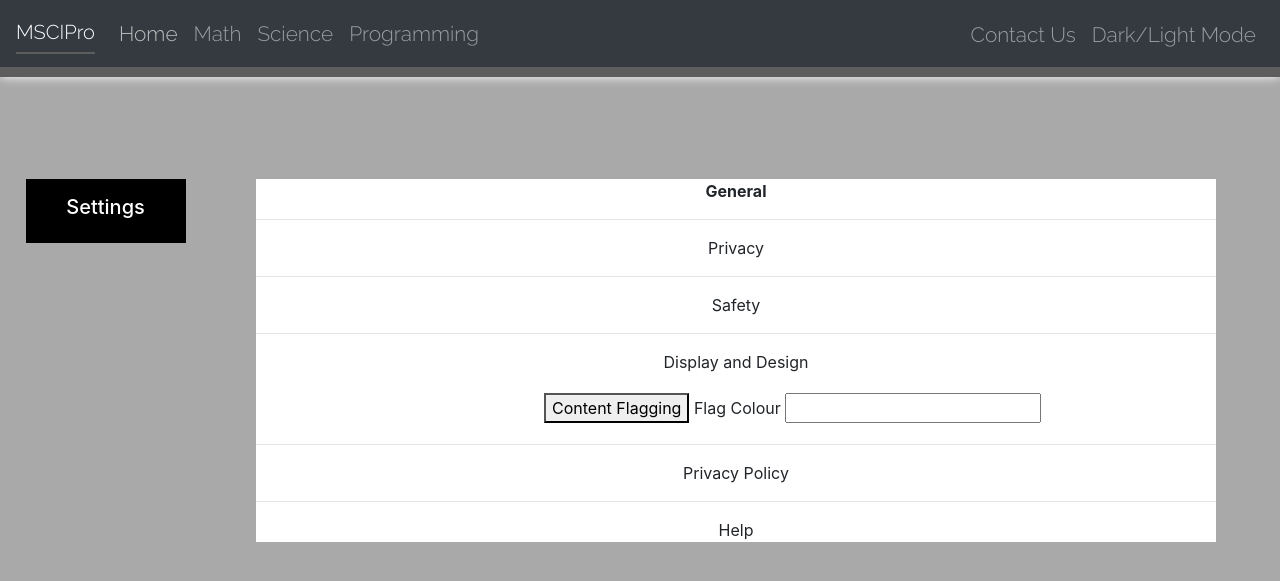
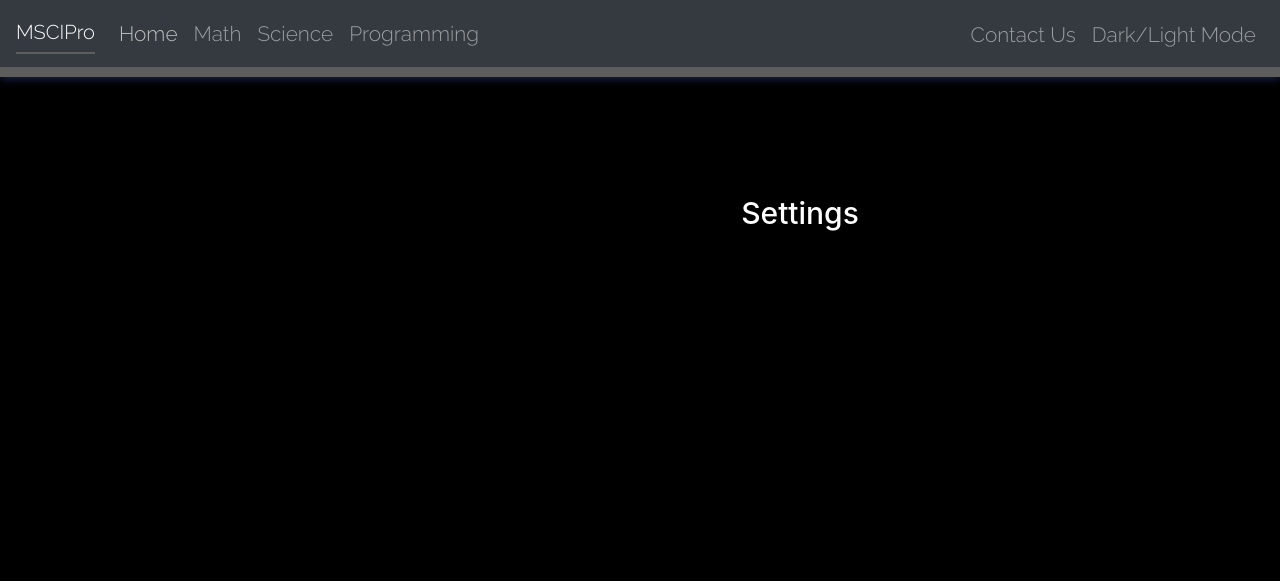
Before and after one commit to Ritesh-Sivanathan/mscipro, a Flask app: page /settings in a window 1280 px wide. Shown: the top 581 px of the page. Run offline with Flask 3, Linux system fonts and the light colour scheme.

Commit message:
flagging disable/enable, settings page, homepage rework in prog

```diff
--- a/Homepage/static/Main Pages Styling/basestyling.css
+++ b/Homepage/static/Main Pages Styling/basestyling.css
@@ -30,13 +30,12 @@ nav {
 .navbar {
   border-bottom: 10px solid rgb(93, 93, 93);
   background-color: black;
-  box-shadow: 0 0 10px rgb(255, 255, 255);
+  box-shadow: 0 0 10px #253372;
 }
 
 .navbar-brand {
   text-align:center;
   border-bottom: 2px solid rgb(93, 93, 93);
-  box-shadow:0, 0, 20px pink;
 }
 
 .navbar-toggler {
--- a/Homepage/templates/Client/settings.html
+++ b/Homepage/templates/Client/settings.html
@@ -5,7 +5,7 @@
 <style>
 
 html, body {
-    background-color: darkgrey;
+    background-color: black;
 }
 
 a:hover {
@@ -20,11 +20,12 @@ a {
 .settings-sidebar {
     width:10em;
     height:500%;
-    margin-left:2%;
     margin-top:8%;
     background-color:black;
     color:white;
     text-align:center;
+    float:center;
+    margin-left:45em;
     padding:1em;
 }
 
@@ -44,7 +45,7 @@ a {
 .settings-display {
     width:75%;
     height:90%;
-    background-color:white;
+    background-color:grey;
     float:right;
     margin-right:5%;
     margin-top:-5%;
@@ -62,47 +63,36 @@ a {
     margin-top:2%;
 }
 
+.flagging-system {
+    display:none;
+}
+
 </style>
 
 <div class="settings-ui">
 
     <div class="settings-sidebar">
-        <div class="settings-sidebar-content"> <a id="settings-dropdown-pressed"> <h5> Settings </h5> </a>
+        <div class="settings-sidebar-content"> <a id="settings-dropdown-pressed"> <h5 style="font-size:30px;"> Settings </h5> </a>
             <div class="settings-dropdown">
-                <div class="general-settings"> <a href="#"> <center> General </center> </a> </div>
+                <div class="general-settings"> <a href="#"> <center> General </center> </a>
+                    <div class="general-display">
+
+                    </div>
+                </div>
                 <div class="privacy-settings"> <a href="#"> <center> Privacy </center> </a> </div>
                 <div class="safety-settings"> <a href="#"> <center> Safety </center> </a> </div>
-                <div class="display-design-settings"> <a href="#"> <center> Display and Design </center> </a> </div>
-                <div class="policy-settings"> <a href="#"> <center> Privacy Policy </center> </a> </div>
-                <div class="help-settings"> <a href="#"> <center> Help </center> </a> </div>
-            </div>
-        </div>
-    </div>
-
-    <div class="settings-display">
-        <div class="settings-display-tab" id="general"> <center> <b> General </b> </center>
-            <div class="settings-options"> </div>
-        </div>
-        <hr>
-        <div class="settings-display-tab" id="general"> <center> Privacy </center> </div>
-        <hr>
-        <div class="settings-display-tab" id="safety"> <center> Safety </center> </div>
-        <hr>
-        <div class="settings-display-tab" id="display-design"> <center> Display and Design </center>
-            <div class="settings-display-tab" id="display-settings">
-                <div class="features-settings">
+                <div class="display-design-settings"> <a href="#" id="clickmepls"> <center> Display and Design </center> </a>
                     <div class="flagging-system">
                         <button class="flagging-display" id="enable-disable-flagging"> Content Flagging </button>
                         <label for="flag-colour"> Flag Colour </label>
                         <input type="text">
                     </div>
                 </div>
+                <div class="policy-settings"> <a href="#"> <center> Privacy Policy </center> </a> </div>
+                <div class="help-settings"> <a href="#"> <center> Help </center> </a> </div>
             </div>
         </div>
-        <hr>
-        <div class="settings-display-tab" id="general"> <center> Privacy Policy </center> </div>
-        <hr>
-        <div class="settings-display-tab" id="general"> <center> Help </center> </div>
+    </div>
 
     </div>
 
@@ -113,6 +103,14 @@ a {
 </div>
 
 <script>
+    a = document.getElementsByClassName('flagging-system');
+
+    document.getElementById('clickmepls').addEventListener('click', function () {
+        for (i=0;i!=document.getElementsByClassName('flagging-system').length;i++) {
+            document.getElementById(a[i].id).style.display = "block";
+        }
+        document.getElementsByClassName('flagging-system').style.display = "block";
+    })
 
     // dropdowns
     settingsDropdown = document.getElementById('settings-dropdown-pressed')
```
Also changed, not shown: Homepage/static/Subject Scripts/math/math.js (+15 -24 lines), Homepage/templates/homepage.html (+45 -5 lines).
